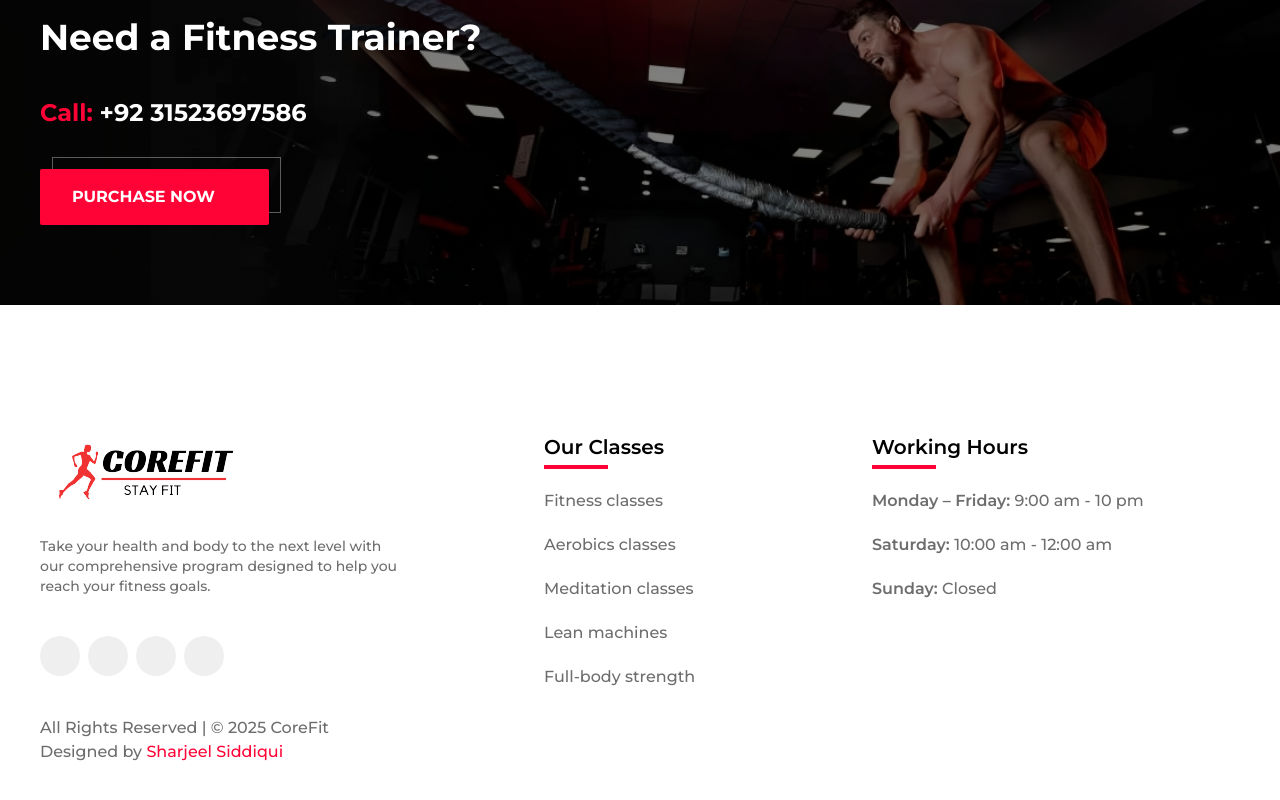
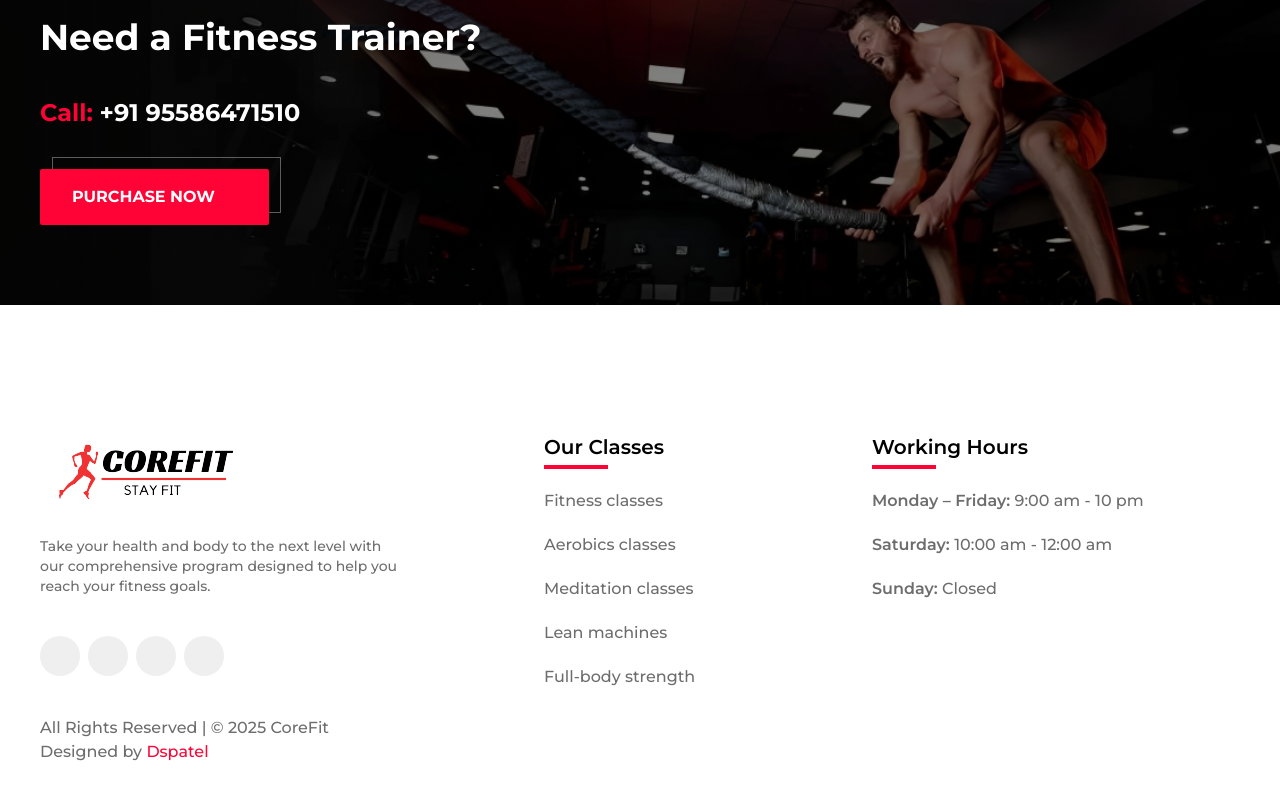
Before and after one commit to Dspatel204/rembo-gym, a React (Vite) app: page / in a window 1280 px wide. Shown: the part 5232-6032 px from the top of the page. Built offline with nearby package versions, Linux system fonts and the light colour scheme; some icons are missing.

Commit message:
upadate num

```diff
--- a/src/components/call-to-action2/CallToAction2.jsx
+++ b/src/components/call-to-action2/CallToAction2.jsx
@@ -8,7 +8,7 @@ function CallToAction2() {
           Need a Fitness Trainer?
         </h4>
         <p className="text-2xl font-bold text-white">
-          <span className="text-red">Call:</span> +92 31523697586
+          <span className="text-red">Call:</span> +91 95586471510
         </p>
         <TertiaryButton>Purchase now</TertiaryButton>
       </div>
--- a/src/components/footer/Copyright.jsx
+++ b/src/components/footer/Copyright.jsx
@@ -9,11 +9,11 @@ function Copyright() {
       <p>
         Designed by{" "}
         <Link
-          to="https://sharjeel-siddiqui.vercel.app"
+          to="https://github.com/Dspatel204"
           target="_blank"
           className="focus text-red"
         >
-          Sharjeel Siddiqui
+          Dspatel
         </Link>
       </p>
     </div>
```
